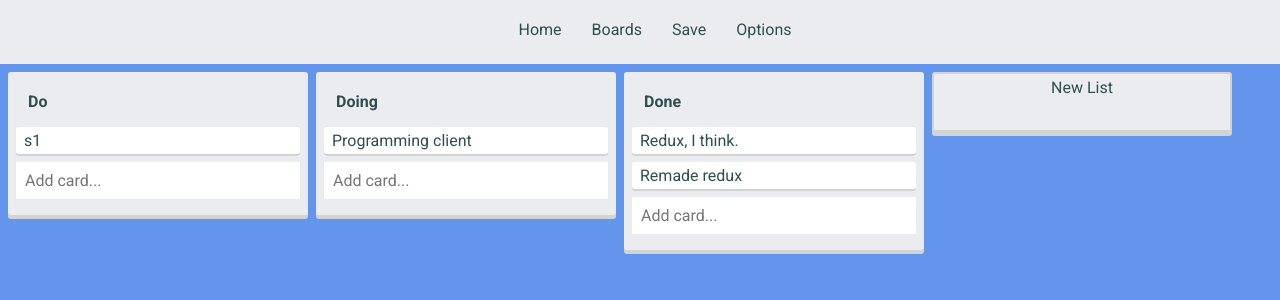
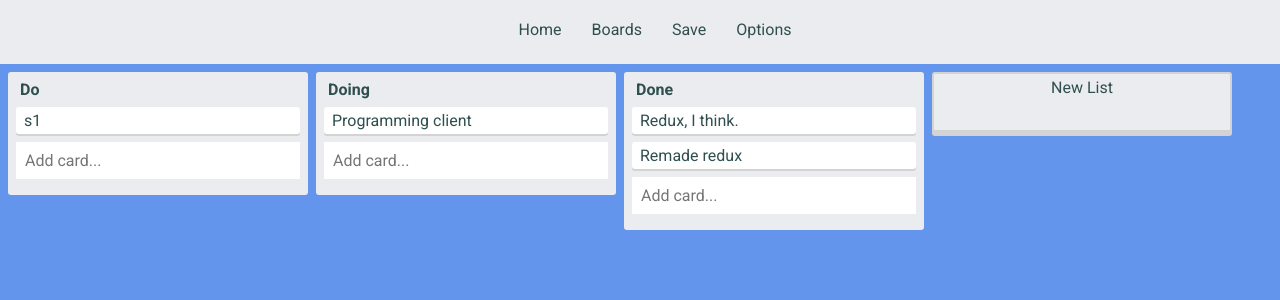
Before and after one commit to codekcv/lister, a React (Create React App) app: page / in a window 1280 px wide. Shown: the top 300 px of the page. Built offline with nearby package versions, Linux system fonts and the light colour scheme.

Commit message:
title edit style

```diff
--- a/src/components/card/Card.tsx
+++ b/src/components/card/Card.tsx
@@ -22,7 +22,7 @@ export const CardLi: React.FC<Props> = ({
 
   //=== Container === \\
   const [hover, setHover] = useState(false);
-  const [edit, setEdit] = useState(false);
+  const [editing, setEditing] = useState(false);
 
   const handleMouseEnter = () => setHover(true);
   const handleMouseLeave = () => setHover(false);
@@ -32,7 +32,7 @@ export const CardLi: React.FC<Props> = ({
   const handleDeleteCard = () => deleteCard(cardId);
 
   const handleEditText = () => {
-    setEdit(true);
+    setEditing(true);
     setInput(text);
     handleDone();
   };
@@ -53,7 +53,7 @@ export const CardLi: React.FC<Props> = ({
 
   const handleSubmit = (title: string) => {
     title.trim() ? editCard(cardId, title) : deleteCard(cardId);
-    setEdit(false);
+    setEditing(false);
   };
 
   const handleFocus = (e: React.FocusEvent<HTMLTextAreaElement>) => {
@@ -70,16 +70,16 @@ export const CardLi: React.FC<Props> = ({
     <Container
       isHover={hover}
       isCross={cross}
-      isEdit={edit}
+      isEdit={editing}
       onMouseEnter={handleMouseEnter}
       onMouseLeave={handleMouseLeave}
     >
-      {!edit ? (
+      {!editing ? (
         <div className="textDiv" onClick={handleDone}>
           <p className="text">{text}</p>
           <i>
             {hover && (
-              <span className="button">
+              <span className="card-button">
                 <FaPencilAlt onClick={handleEditText} />{' '}
                 <FaTrashAlt onClick={handleDeleteCard} />
               </span>
@@ -135,10 +135,11 @@ const Container = styled.div<{
     word-wrap: break-word;
   }
 
-  .button {
+  .card-button {
     position: absolute;
-    right: 80px;
-    top: 8px;
+    right: 4px;
+    //right: 80px;
+    top: 4px;
   }
 
   .card-textarea-container {
--- a/src/components/card/Cards.tsx
+++ b/src/components/card/Cards.tsx
@@ -41,10 +41,8 @@ const Cards: React.FC<Props> = ({
 
     if (e.key === 'Enter') {
       e.preventDefault();
-      if (val) {
-        addCard(listId, val);
-      }
       setInput('');
+      val && addCard(listId, val);
     }
   };
 
--- a/src/components/list/List.tsx
+++ b/src/components/list/List.tsx
@@ -37,14 +37,7 @@ export const ListLi: React.FC<Props> = ({
   };
 
   const handleSubmit = (title: string) => {
-    const val = title.trim();
-
-    if (val) {
-      editList(id, title);
-    } else {
-      editList(id, 'Untitled List');
-    }
-
+    title.trim() ? editList(id, title) : editList(id, 'Untitled List');
     setEditing(false);
   };
 
@@ -91,7 +84,7 @@ export const ListLi: React.FC<Props> = ({
           <p className="list-title">{title}</p>
           <i>
             {hover && (
-              <span className="button">
+              <span className="list-button">
                 <FaPencilAlt onClick={handleListEdit} />{' '}
                 <FaTrashAlt onClick={handleListDelete} />
               </span>
@@ -123,40 +116,40 @@ const Container = styled.div<{ isHover: boolean }>`
   width: 300px;
   margin: var(--g-margin);
   padding: calc(var(--g-padding) * 2);
-  /* border: 2px lightgray solid; */
   border-radius: 3px;
-  box-shadow: 0 4px lightgray;
 
   .title-area {
     position: relative;
-    margin: var(--g-margin);
-    padding: var(--g-padding);
   }
 
   .list-title {
-    padding: var(--g-padding);
+    padding-left: var(--g-padding);
     overflow-wrap: break-word;
     word-wrap: break-word;
     font-weight: bold;
   }
 
-  .button {
+  .list-button {
     position: absolute;
-    right: 8px;
-    top: 8px;
+    right: 4px;
+    top: 0px;
   }
 
   .list-textarea-container {
     width: auto;
-    border: 2px pink solid;
+    margin: 0;
+    padding: 0;
   }
 
   .list-textarea {
     width: 100%;
     font-weight: bold;
     font-size: 1rem;
-    margin: var(--g-margin);
-    padding: var(--g-padding);
-    margin-bottom: -4px;
+    padding: 0 3px;
+    margin-top: -1px;
+    margin-bottom: -5px;
+    padding-right: 1px;
+    border: 1px blue solid;
+    border-radius: 3px;
   }
 `;
```
